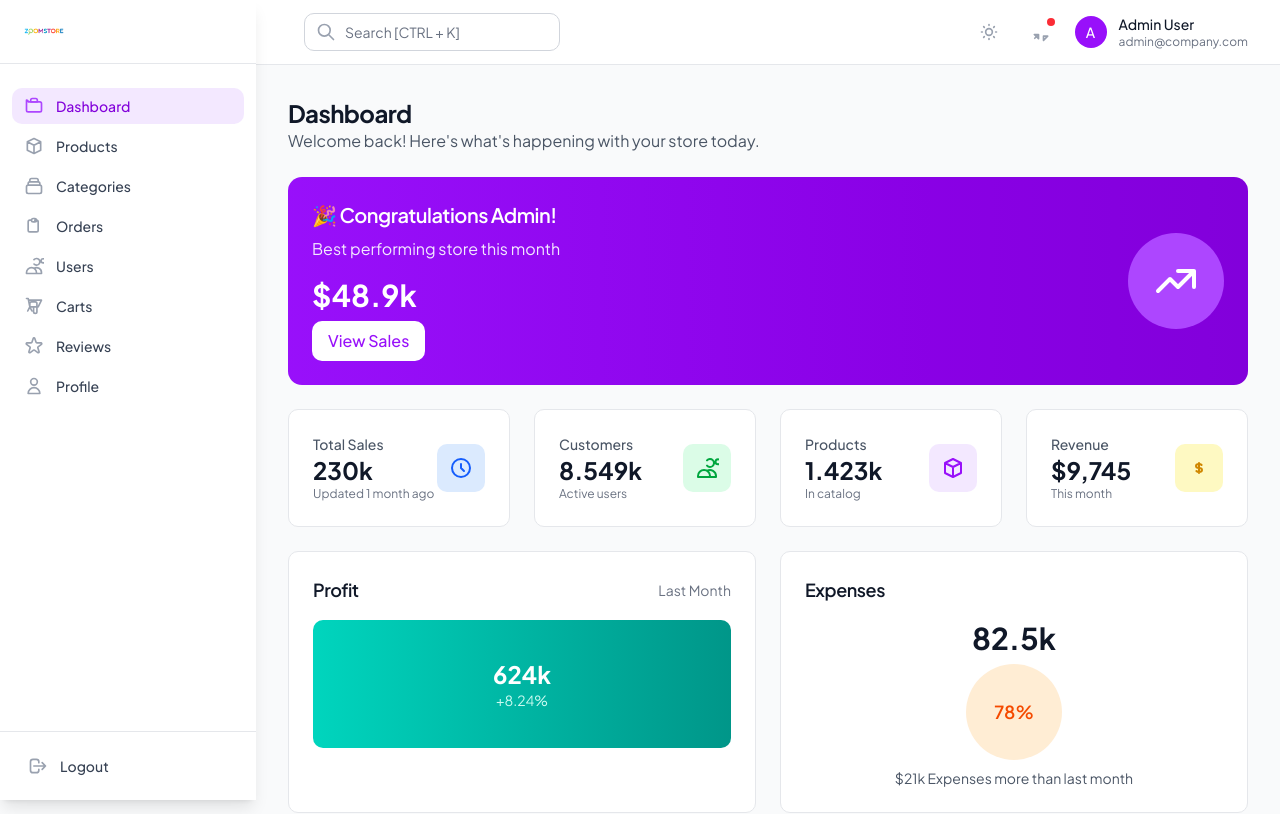
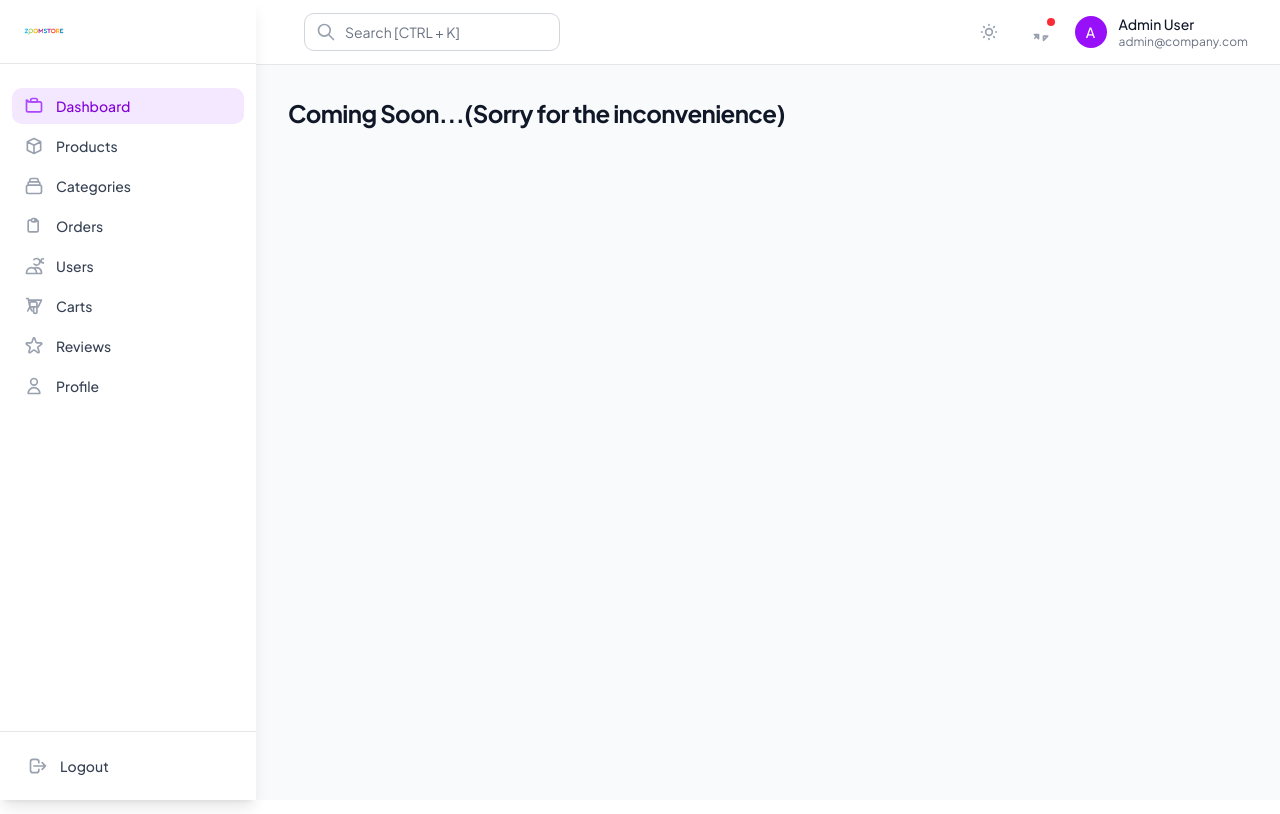
Before and after one commit to dev-mdsohagmiya/zoomit-zoomstore, a Next.js app: page /admin/dashboard in a window 1280 px wide. Shown: the top 814 px of the page. Built offline with nearby package versions, Linux system fonts and the light colour scheme; no server answers; sample sign-in values are in the browser's storage.

Commit message:
updated home page and product and details page

```diff
--- a/app/admin/dashboard/page.js
+++ b/app/admin/dashboard/page.js
@@ -2,6 +2,14 @@
 import AdminLayout from "../../../components/ui/AdminLayout";
 
 export default function AdminDashboardPage() {
+  return (
+    <AdminLayout>
+      <h1 className="text-2xl font-bold text-gray-900">
+        Coming Soon...(Sorry for the inconvenience)
+      </h1>
+    </AdminLayout>
+  );
+
   return (
     <AdminLayout>
       <div className="space-y-6">
--- a/app/admin/orders/page.js
+++ b/app/admin/orders/page.js
@@ -253,6 +253,13 @@
     setSelectedOrder(order);
     setShowDetailsModal(true);
   };
+  return (
+    <AdminLayout>
+      <h1 className="text-2xl font-bold text-gray-900">
+        Coming Soon...(Sorry for the inconvenience)
+      </h1>
+    </AdminLayout>
+  );
 
   return (
     <AdminLayout>
--- a/app/admin/profile/page.js
+++ b/app/admin/profile/page.js
@@ -110,6 +110,14 @@
       .join("")
       .toUpperCase();
   };
+
+  return (
+    <AdminLayout>
+      <h1 className="text-2xl font-bold text-gray-900">
+        Coming Soon...(Sorry for the inconvenience)
+      </h1>
+    </AdminLayout>
+  );
 
   return (
     <AdminLayout>
--- a/app/admin/reviews/page.js
+++ b/app/admin/reviews/page.js
@@ -192,6 +192,14 @@
     setSelectedReview(review);
     setShowModerationModal(true);
   };
+
+  return (
+    <AdminLayout>
+      <h1 className="text-2xl font-bold text-gray-900">
+        Coming Soon...(Sorry for the inconvenience)
+      </h1>
+    </AdminLayout>
+  );
 
   return (
     <AdminLayout>
```
